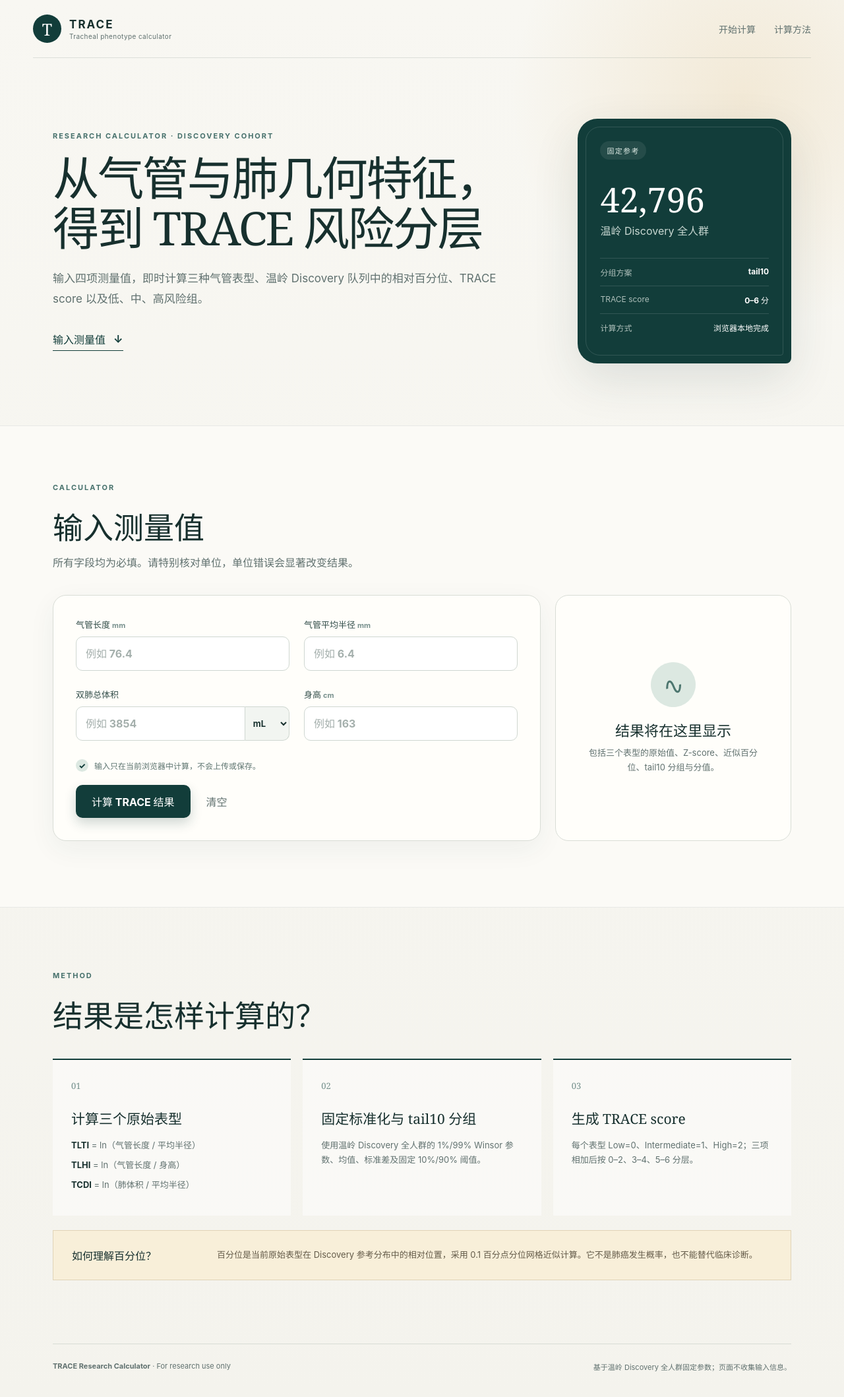
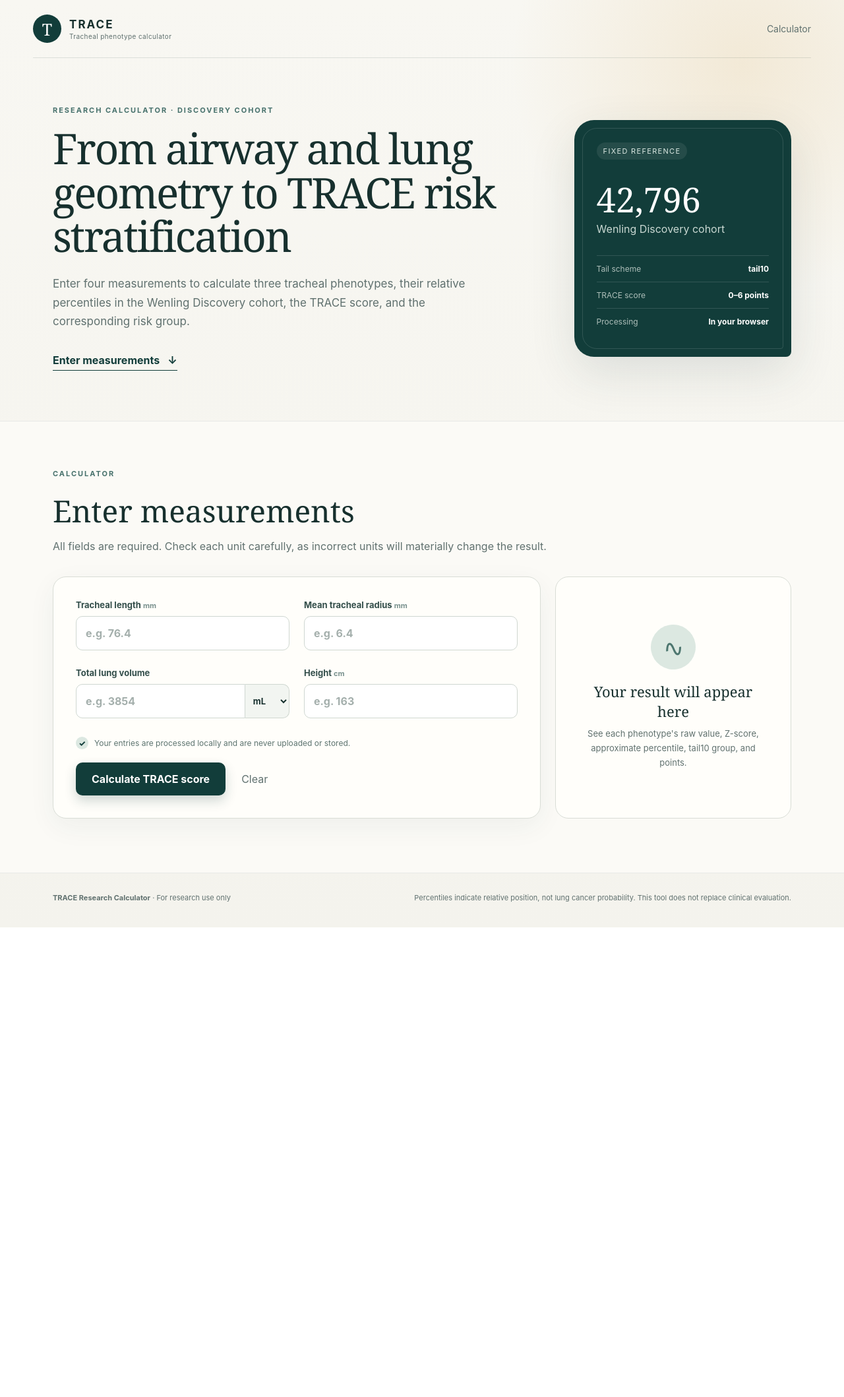
Before and after one commit to ChenKun9412/TRACE_web, a plain HTML site: page index.html in a window 1280 px wide. Shown: the whole page at 66% size. After the commit the page ends 1406 px from the top, so only its background shows below. Drawn offline with Linux system fonts and the light colour scheme.

Commit message:
Translate interface and streamline layout

```diff
--- a/assets/app.js
+++ b/assets/app.js
@@ -5,19 +5,20 @@
   const errorBox = document.getElementById("form-error");
   const results = document.getElementById("results");
   const preResult = document.getElementById("pre-result");
+  const calculatorLayout = document.querySelector(".calculator-layout");
   const phenotypeGrid = document.getElementById("phenotype-grid");
   const volumeInput = document.getElementById("lung-volume");
   const volumeUnit = document.getElementById("lung-volume-unit");
 
   const PHENOTYPE_META = {
-    TLTI: { name: "气管长细指数", rawDigits: 4 },
-    TLHI: { name: "气管长度-身高指数", rawDigits: 4 },
-    TCDI: { name: "气管口径不足指数", rawDigits: 4 },
+    TLTI: { name: "Tracheal Long–Thin Index", rawDigits: 4 },
+    TLHI: { name: "Tracheal Length-to-Height Index", rawDigits: 4 },
+    TCDI: { name: "Tracheal Caliber Deficit Index", rawDigits: 4 },
   };
   const GROUP_META = {
-    Low: { zh: "低位", riskZh: "低风险", range: "TRACE score 0–2" },
-    Intermediate: { zh: "中间位", riskZh: "中风险", range: "TRACE score 3–4" },
-    High: { zh: "高位", riskZh: "高风险", range: "TRACE score 5–6" },
+    Low: { label: "Lower tail", riskLabel: "Low risk", range: "TRACE score 0–2" },
+    Intermediate: { label: "Middle range", riskLabel: "Intermediate risk", range: "TRACE score 3–4" },
+    High: { label: "Upper tail", riskLabel: "High risk", range: "TRACE score 5–6" },
   };
 
   function formatPercentile(value) {
@@ -37,20 +38,20 @@
             <h3 class="phenotype-title">${item.name}</h3>
             <span class="phenotype-name">${meta.name}</span>
           </div>
-          <span class="group-badge group-${item.group}">${group.zh}</span>
+          <span class="group-badge group-${item.group}">${group.label}</span>
         </div>
         <div class="phenotype-metrics">
-          <div><span>原始表型值</span><strong>${item.raw.toFixed(meta.rawDigits)}</strong></div>
+          <div><span>Raw phenotype</span><strong>${item.raw.toFixed(meta.rawDigits)}</strong></div>
           <div><span>Winsorized Z-score</span><strong>${item.z.toFixed(3)}</strong></div>
         </div>
         <div class="percentile-row">
-          <span>Discovery 相对百分位</span>
+          <span>Discovery percentile</span>
           <strong>${formatPercentile(item.percentile)}</strong>
         </div>
-        <div class="percentile-track" aria-label="${item.name} 百分位 ${formatPercentile(item.percentile)}">
+        <div class="percentile-track" aria-label="${item.name} percentile ${formatPercentile(item.percentile)}">
           <i style="width:${width}%"></i>
         </div>
-        <p class="points">tail10 分值 <strong>+${item.score}</strong></p>
+        <p class="points">tail10 points <strong>+${item.score}</strong></p>
       </article>`;
   }
 
@@ -77,13 +78,14 @@
   function render(calculation) {
     const riskMeta = GROUP_META[calculation.riskGroup];
     document.getElementById("score-value").textContent = calculation.score;
-    document.getElementById("risk-value").textContent = riskMeta.riskZh;
+    document.getElementById("risk-value").textContent = riskMeta.riskLabel;
     document.getElementById("risk-range").textContent = riskMeta.range;
     phenotypeGrid.innerHTML = ["TLTI", "TLHI", "TCDI"]
       .map((name) => phenotypeCard(calculation.phenotypes[name]))
       .join("");
     document.getElementById("score-marker").style.left = `${((calculation.score + 0.5) / 7) * 100}%`;
     preResult.hidden = true;
+    calculatorLayout.classList.add("has-results");
     results.hidden = false;
   }
 
@@ -91,7 +93,7 @@
     event.preventDefault();
     clearError();
     if (!form.checkValidity()) {
-      showError("请填写全部四项测量值，并确认每项均大于 0。");
+      showError("Complete all four measurements and make sure every value is greater than 0.");
       form.reportValidity();
       return;
     }
@@ -102,9 +104,10 @@
       );
       render(calculation);
     } catch (error) {
-      showError(error instanceof Error ? error.message : "计算失败，请检查输入。");
+      showError(error instanceof Error ? error.message : "Calculation failed. Check your entries and try again.");
       results.hidden = true;
       preResult.hidden = false;
+      calculatorLayout.classList.remove("has-results");
     }
   });
 
@@ -113,10 +116,11 @@
       clearError();
       results.hidden = true;
       preResult.hidden = false;
+      calculatorLayout.classList.remove("has-results");
     }, 0);
   });
 
   volumeUnit.addEventListener("change", function () {
-    volumeInput.placeholder = volumeUnit.value === "mm3" ? "例如 3854105" : "例如 3854";
+    volumeInput.placeholder = volumeUnit.value === "mm3" ? "e.g. 3854105" : "e.g. 3854";
   });
 })();
--- a/assets/calculator.js
+++ b/assets/calculator.js
@@ -8,23 +8,23 @@
   "use strict";
 
   const FIELD_LABELS = {
-    tracheaLengthMm: "气管长度",
-    tracheaRadiusMm: "气管平均半径",
-    lungVolumeMl: "双肺总体积",
-    heightCm: "身高",
+    tracheaLengthMm: "Tracheal length",
+    tracheaRadiusMm: "Mean tracheal radius",
+    lungVolumeMl: "Total lung volume",
+    heightCm: "Height",
   };
 
   function positiveNumber(value, field) {
     const number = Number(value);
     if (!Number.isFinite(number) || number <= 0) {
-      throw new Error(`${FIELD_LABELS[field]}必须是大于 0 的有效数字。`);
+      throw new Error(`${FIELD_LABELS[field]} must be a valid number greater than 0.`);
     }
     return number;
   }
 
   function estimatePercentile(value, quantiles, step) {
     if (!Array.isArray(quantiles) || quantiles.length < 2) {
-      throw new Error("百分位参考数据不可用。");
+      throw new Error("The percentile reference data are unavailable.");
     }
     if (value <= quantiles[0]) return 0;
     const lastIndex = quantiles.length - 1;
@@ -49,7 +49,7 @@
 
   function phenotypeResult(name, raw, reference) {
     const parameters = reference.phenotypes[name];
-    if (!parameters) throw new Error(`缺少 ${name} 参考参数。`);
+    if (!parameters) throw new Error(`Reference parameters for ${name} are missing.`);
     const winsorizedRaw = Math.max(
       parameters.winsorLowerRaw,
       Math.min(parameters.winsorUpperRaw, raw),
@@ -82,12 +82,12 @@
     for (const [group, bounds] of Object.entries(reference.score.riskGroups)) {
       if (score >= bounds.min && score <= bounds.max) return group;
     }
-    throw new Error("TRACE score 超出 0–6 分范围。");
+    throw new Error("The TRACE score is outside the expected 0–6 range.");
   }
 
   function calculate(inputs, reference) {
     if (!reference || !reference.phenotypes || !reference.score) {
-      throw new Error("TRACE Discovery 参考参数尚未载入。");
+      throw new Error("The TRACE Discovery reference parameters have not loaded.");
     }
     const length = positiveNumber(inputs.tracheaLengthMm, "tracheaLengthMm");
     const radius = positiveNumber(inputs.tracheaRadiusMm, "tracheaRadiusMm");
--- a/assets/styles.css
+++ b/assets/styles.css
@@ -11,7 +11,7 @@
   --shadow: 0 24px 70px rgba(31, 61, 57, 0.12);
   color-scheme: light;
   font-family: Inter, ui-sans-serif, -apple-system, BlinkMacSystemFont, "Segoe UI",
-    "PingFang SC", "Hiragino Sans GB", "Microsoft YaHei", sans-serif;
+    Arial, sans-serif;
   font-synthesis: none;
 }
 
@@ -72,10 +72,10 @@ nav a:hover, nav a:focus-visible { color: var(--forest); }
 .hero {
   width: min(1120px, calc(100% - 40px));
   margin: 0 auto;
-  padding: 92px 0 94px;
+  padding: 72px 0 76px;
   display: grid;
-  grid-template-columns: minmax(0, 1.55fr) minmax(280px, 0.7fr);
-  gap: 80px;
+  grid-template-columns: minmax(0, 1.5fr) minmax(280px, 0.68fr);
+  gap: 64px;
   align-items: center;
 }
 
@@ -90,12 +90,12 @@ nav a:hover, nav a:focus-visible { color: var(--forest); }
 h1, h2, h3, p { margin-top: 0; }
 
 h1 {
-  max-width: 760px;
+  max-width: 780px;
   margin-bottom: 24px;
-  font-family: Georgia, "Noto Serif SC", serif;
-  font-size: clamp(42px, 5.5vw, 72px);
+  font-family: Georgia, "Times New Roman", serif;
+  font-size: clamp(42px, 5vw, 68px);
   font-weight: 500;
-  line-height: 1.08;
+  line-height: 1.04;
   letter-spacing: -0.035em;
 }
 
@@ -104,7 +104,7 @@ h1 {
   margin-bottom: 34px;
   color: var(--muted);
   font-size: 17px;
-  line-height: 1.8;
+  line-height: 1.7;
 }
 
 .primary-link {
@@ -165,17 +165,21 @@ h1 {
 .reference-card dd { margin: 0; font-size: 12px; font-weight: 700; }
 
 .calculator-section {
-  padding: 86px max(20px, calc((100% - 1120px) / 2)) 100px;
+  padding: 72px max(20px, calc((100% - 1120px) / 2)) 82px;
   background: #fbfaf6;
   border-top: 1px solid rgba(23, 48, 46, 0.08);
   border-bottom: 1px solid rgba(23, 48, 46, 0.08);
 }
 
-.section-heading { max-width: 680px; margin-bottom: 35px; }
-.section-heading h2 { margin-bottom: 10px; font-family: Georgia, "Noto Serif SC", serif; font-size: clamp(31px, 4vw, 46px); font-weight: 500; }
+.section-heading { max-width: 760px; margin-bottom: 31px; }
+.section-heading h2 { margin-bottom: 10px; font-family: Georgia, "Times New Roman", serif; font-size: clamp(31px, 4vw, 46px); font-weight: 500; }
 .section-heading > p:last-child { color: var(--muted); line-height: 1.7; }
 
 .calculator-layout { display: grid; grid-template-columns: minmax(0, 1.55fr) minmax(260px, .75fr); gap: 22px; align-items: stretch; }
+.calculator-layout.has-results { grid-template-columns: 1fr; }
+.calculator-layout.has-results .input-card { padding: 28px 30px; }
+.calculator-layout.has-results .field-grid { grid-template-columns: repeat(4, minmax(0, 1fr)); gap: 18px; }
+.calculator-layout.has-results .privacy-note { margin: 22px 0 16px; }
 .input-card, .pre-result { border: 1px solid var(--line); background: var(--card); }
 .input-card { padding: 34px; border-radius: 20px; box-shadow: 0 12px 40px rgba(35, 64, 60, .06); }
 .field-grid { display: grid; grid-template-columns: 1fr 1fr; gap: 26px 22px; }
@@ -213,7 +217,7 @@ input::placeholder { color: #a4afac; }
 .pre-result h3 { margin-bottom: 8px; font-family: Georgia, serif; font-size: 22px; font-weight: 500; }
 .pre-result p { max-width: 280px; margin-bottom: 0; color: var(--muted); font-size: 13px; line-height: 1.7; }
 
-.results { margin-top: 24px; }
+.results { margin-top: 20px; }
 .result-summary { display: grid; grid-template-columns: 1fr auto minmax(180px, .45fr); align-items: center; gap: 38px; padding: 30px 34px; border-radius: 20px 20px 6px 20px; color: white; background: var(--forest); box-shadow: var(--shadow); }
 .result-summary .eyebrow { margin-bottom: 10px; color: #b7cbc5; }
 .result-summary h2 { margin-bottom: 4px; font-family: Georgia, serif; font-size: 30px; font-weight: 500; }
@@ -257,44 +261,33 @@ input::placeholder { color: #a4afac; }
 .strip-high { border-radius: 2px 99px 99px 2px; background: #c77c73; }
 .strip-track i { position: absolute; top: -6px; width: 3px; height: 23px; border-radius: 9px; background: var(--ink); transform: translateX(-50%); transition: left .35s ease; }
 
-.method-section { width: min(1120px, calc(100% - 40px)); margin: 0 auto; padding: 96px 0; }
-.method-grid { display: grid; grid-template-columns: repeat(3, 1fr); gap: 18px; }
-.method-grid article { padding: 28px; border-top: 2px solid var(--forest); background: rgba(255,255,255,.45); }
-.method-number { color: #74908c; font-family: Georgia, serif; font-size: 13px; }
-.method-grid h3 { margin: 25px 0 15px; font-family: Georgia, "Noto Serif SC", serif; font-size: 21px; font-weight: 500; }
-.method-grid p { margin-bottom: 8px; color: var(--muted); font-size: 13px; line-height: 1.7; }
-.method-grid b { color: var(--ink); }
-.interpretation-note { display: grid; grid-template-columns: 190px 1fr; gap: 30px; margin-top: 22px; padding: 25px 28px; border: 1px solid #e1d3b7; background: #f8efd9; }
-.interpretation-note p { margin: 0; color: #645b49; font-size: 13px; line-height: 1.7; }
-
-footer { width: min(1120px, calc(100% - 40px)); margin: 0 auto; padding: 26px 0 38px; display: flex; justify-content: space-between; gap: 30px; border-top: 1px solid rgba(23,48,46,.12); color: var(--muted); font-size: 11px; }
+footer { width: min(1120px, calc(100% - 40px)); margin: 0 auto; padding: 30px 0 38px; display: flex; justify-content: space-between; gap: 30px; color: var(--muted); font-size: 11px; }
 footer p { margin: 0; }
 
 @media (max-width: 850px) {
   .hero { grid-template-columns: 1fr; gap: 48px; padding-top: 70px; }
   .reference-card { max-width: 480px; }
   .calculator-layout { grid-template-columns: 1fr; }
+  .calculator-layout.has-results .field-grid { grid-template-columns: 1fr 1fr; }
   .pre-result { min-height: 220px; }
   .result-summary { grid-template-columns: 1fr auto; }
   .risk-display { grid-column: 1 / -1; padding-top: 20px; border-top: 1px solid rgba(255,255,255,.16); }
   .phenotype-grid { grid-template-columns: 1fr; }
-  .method-grid { grid-template-columns: 1fr; }
 }
 
 @media (max-width: 560px) {
   .site-header { min-height: 76px; }
-  nav a:last-child { display: none; }
   .brand small { display: none; }
   h1 { font-size: 40px; }
   .hero { padding: 58px 0 70px; }
   .calculator-section { padding-top: 70px; }
   .field-grid { grid-template-columns: 1fr; }
+  .calculator-layout.has-results .field-grid { grid-template-columns: 1fr; }
   .input-card { padding: 24px 20px; }
   .result-summary { gap: 20px; padding: 26px 22px; }
   .score-display { padding: 0 0 0 20px; border-right: 0; }
   .score-display strong { font-size: 52px; }
   .score-strip { padding-inline: 10px; }
-  .interpretation-note { grid-template-columns: 1fr; gap: 10px; }
   footer { flex-direction: column; gap: 8px; }
 }
 
--- a/index.html
+++ b/index.html
@@ -1,29 +1,28 @@
 <!doctype html>
-<html lang="zh-CN">
+<html lang="en">
   <head>
     <meta charset="utf-8" />
     <meta name="viewport" content="width=device-width, initial-scale=1" />
     <meta
       name="description"
-      content="基于温岭 Discovery 队列固定参数计算 TLTI、TLHI、TCDI 表型及 TRACE 风险分组。"
+      content="Calculate TLTI, TLHI, TCDI phenotypes and TRACE risk groups using fixed parameters from the Wenling Discovery cohort."
     />
     <meta name="theme-color" content="#123d3a" />
-    <title>TRACE 表型与风险分组计算器</title>
+    <title>TRACE Phenotype &amp; Risk Stratification Calculator</title>
     <link rel="stylesheet" href="assets/styles.css" />
   </head>
   <body>
     <div class="page-shell">
       <header class="site-header">
-        <a class="brand" href="#top" aria-label="TRACE 首页">
+        <a class="brand" href="#top" aria-label="TRACE home">
           <span class="brand-mark" aria-hidden="true">T</span>
           <span>
             <strong>TRACE</strong>
             <small>Tracheal phenotype calculator</small>
           </span>
         </a>
-        <nav aria-label="页面导航">
-          <a href="#calculator">开始计算</a>
-          <a href="#method">计算方法</a>
+        <nav aria-label="Page navigation">
+          <a href="#calculator">Calculator</a>
         </nav>
       </header>
 
@@ -31,21 +30,22 @@
         <section class="hero" aria-labelledby="hero-title">
           <div class="hero-copy">
             <p class="eyebrow">RESEARCH CALCULATOR · DISCOVERY COHORT</p>
-            <h1 id="hero-title">从气管与肺几何特征，得到 TRACE 风险分层</h1>
+            <h1 id="hero-title">From airway and lung geometry to TRACE risk stratification</h1>
             <p class="hero-lead">
-              输入四项测量值，即时计算三种气管表型、温岭 Discovery
-              队列中的相对百分位、TRACE score 以及低、中、高风险组。
+              Enter four measurements to calculate three tracheal phenotypes,
+              their relative percentiles in the Wenling Discovery cohort,
+              the TRACE score, and the corresponding risk group.
             </p>
-            <a class="primary-link" href="#calculator">输入测量值 <span aria-hidden="true">↓</span></a>
+            <a class="primary-link" href="#calculator">Enter measurements <span aria-hidden="true">↓</span></a>
           </div>
-          <aside class="reference-card" aria-label="参考队列信息">
-            <span class="reference-label">固定参考</span>
+          <aside class="reference-card" aria-label="Reference cohort information">
+            <span class="reference-label">FIXED REFERENCE</span>
             <strong>42,796</strong>
-            <p>温岭 Discovery 全人群</p>
+            <p>Wenling Discovery cohort</p>
             <dl>
-              <div><dt>分组方案</dt><dd>tail10</dd></div>
-              <div><dt>TRACE score</dt><dd>0–6 分</dd></div>
-              <div><dt>计算方式</dt><dd>浏览器本地完成</dd></div>
+              <div><dt>Tail scheme</dt><dd>tail10</dd></div>
+              <div><dt>TRACE score</dt><dd>0–6 points</dd></div>
+              <div><dt>Processing</dt><dd>In your browser</dd></div>
             </dl>
           </aside>
         </section>
@@ -53,15 +53,15 @@
         <section class="calculator-section" id="calculator" aria-labelledby="calculator-title">
           <div class="section-heading">
             <p class="eyebrow">CALCULATOR</p>
-            <h2 id="calculator-title">输入测量值</h2>
-            <p>所有字段均为必填。请特别核对单位，单位错误会显著改变结果。</p>
+            <h2 id="calculator-title">Enter measurements</h2>
+            <p>All fields are required. Check each unit carefully, as incorrect units will materially change the result.</p>
           </div>
 
           <div class="calculator-layout">
             <form class="input-card" id="trace-form" novalidate>
               <div class="field-grid">
                 <label class="field">
-                  <span>气管长度 <b>mm</b></span>
+                  <span>Tracheal length <b>mm</b></span>
                   <input
                     id="trachea-length"
                     name="tracheaLengthMm"
@@ -69,12 +69,12 @@
                     min="0"
                     step="any"
                     inputmode="decimal"
-                    placeholder="例如 76.4"
+                    placeholder="e.g. 76.4"
                     required
                   />
                 </label>
                 <label class="field">
-                  <span>气管平均半径 <b>mm</b></span>
+                  <span>Mean tracheal radius <b>mm</b></span>
                   <input
                     id="trachea-radius"
                     name="tracheaRadiusMm"
@@ -82,12 +82,12 @@
                     min="0"
                     step="any"
                     inputmode="decimal"
-                    placeholder="例如 6.4"
+                    placeholder="e.g. 6.4"
                     required
                   />
                 </label>
                 <label class="field">
-                  <span>双肺总体积</span>
+                  <span>Total lung volume</span>
                   <span class="volume-control">
                     <input
                       id="lung-volume"
@@ -96,17 +96,17 @@
                       min="0"
                       step="any"
                       inputmode="decimal"
-                      placeholder="例如 3854"
+                      placeholder="e.g. 3854"
                       required
                     />
-                    <select id="lung-volume-unit" name="lungVolumeUnit" aria-label="肺体积单位">
+                    <select id="lung-volume-unit" name="lungVolumeUnit" aria-label="Lung volume unit">
                       <option value="ml">mL</option>
                       <option value="mm3">mm³</option>
                     </select>
                   </span>
                 </label>
                 <label class="field">
-                  <span>身高 <b>cm</b></span>
+                  <span>Height <b>cm</b></span>
                   <input
                     id="height"
                     name="heightCm"
@@ -114,7 +114,7 @@
                     min="0"
                     step="any"
                     inputmode="decimal"
-                    placeholder="例如 163"
+                    placeholder="e.g. 163"
                     required
                   />
                 </label>
@@ -122,19 +122,19 @@
 
               <p class="privacy-note">
                 <span aria-hidden="true">✓</span>
-                输入只在当前浏览器中计算，不会上传或保存。
+                Your entries are processed locally and are never uploaded or stored.
               </p>
               <div class="form-actions">
-                <button class="primary-button" type="submit">计算 TRACE 结果</button>
-                <button class="text-button" type="reset">清空</button>
+                <button class="primary-button" type="submit">Calculate TRACE score</button>
+                <button class="text-button" type="reset">Clear</button>
               </div>
               <p class="form-error" id="form-error" role="alert" hidden></p>
             </form>
 
-            <aside class="pre-result" id="pre-result" aria-label="结果说明">
+            <aside class="pre-result" id="pre-result" aria-label="Result preview">
               <div class="pre-result-icon" aria-hidden="true">∿</div>
-              <h3>结果将在这里显示</h3>
-              <p>包括三个表型的原始值、Z-score、近似百分位、tail10 分组与分值。</p>
+              <h3>Your result will appear here</h3>
+              <p>See each phenotype's raw value, Z-score, approximate percentile, tail10 group, and points.</p>
             </aside>
           </div>
 
@@ -143,13 +143,13 @@
               <div>
                 <p class="eyebrow">YOUR TRACE RESULT</p>
                 <h2>TRACE score</h2>
-                <p class="result-caption">三个 tail10 表型分值之和</p>
+                <p class="result-caption">Sum of the three tail10 phenotype points</p>
               </div>
               <div class="score-display" aria-label="TRACE score">
                 <strong id="score-value">—</strong><span>/ 6</span>
               </div>
               <div class="risk-display">
-                <span>风险分组</span>
+                <span>RISK GROUP</span>
                 <strong id="risk-value">—</strong>
                 <small id="risk-range">—</small>
               </div>
@@ -157,8 +157,8 @@
 
             <div class="phenotype-grid" id="phenotype-grid"></div>
 
-            <div class="score-strip" aria-label="TRACE score 风险区间">
-              <div class="strip-labels"><span>低风险 0–2</span><span>中风险 3–4</span><span>高风险 5–6</span></div>
+            <div class="score-strip" aria-label="TRACE score risk ranges">
+              <div class="strip-labels"><span>Low risk 0–2</span><span>Intermediate risk 3–4</span><span>High risk 5–6</span></div>
               <div class="strip-track">
                 <span class="strip-low"></span><span class="strip-intermediate"></span><span class="strip-high"></span>
                 <i id="score-marker" aria-hidden="true"></i>
@@ -167,43 +167,11 @@
           </section>
         </section>
 
-        <section class="method-section" id="method" aria-labelledby="method-title">
-          <div class="section-heading">
-            <p class="eyebrow">METHOD</p>
-            <h2 id="method-title">结果是怎样计算的？</h2>
-          </div>
-          <div class="method-grid">
-            <article>
-              <span class="method-number">01</span>
-              <h3>计算三个原始表型</h3>
-              <p><b>TLTI</b> = ln（气管长度 / 平均半径）</p>
-              <p><b>TLHI</b> = ln（气管长度 / 身高）</p>
-              <p><b>TCDI</b> = ln（肺体积 / 平均半径）</p>
-            </article>
-            <article>
-              <span class="method-number">02</span>
-              <h3>固定标准化与 tail10 分组</h3>
-              <p>使用温岭 Discovery 全人群的 1%/99% Winsor 参数、均值、标准差及固定 10%/90% 阈值。</p>
-            </article>
-            <article>
-              <span class="method-number">03</span>
-              <h3>生成 TRACE score</h3>
-              <p>每个表型 Low=0、Intermediate=1、High=2；三项相加后按 0–2、3–4、5–6 分层。</p>
-            </article>
-          </div>
-          <div class="interpretation-note">
-            <strong>如何理解百分位？</strong>
-            <p>
-              百分位是当前原始表型在 Discovery 参考分布中的相对位置，采用 0.1
-              百分点分位网格近似计算。它不是肺癌发生概率，也不能替代临床诊断。
-            </p>
-          </div>
-        </section>
       </main>
 
       <footer>
         <p><strong>TRACE Research Calculator</strong> · For research use only</p>
-        <p>基于温岭 Discovery 全人群固定参数；页面不收集输入信息。</p>
+        <p>Percentiles indicate relative position, not lung cancer probability. This tool does not replace clinical evaluation.</p>
       </footer>
     </div>
 
```
Also changed, not shown: tests/browser-test.html (+34 -2 lines), tests/calculator.test.js (+1 -1 lines), 2 other files.
